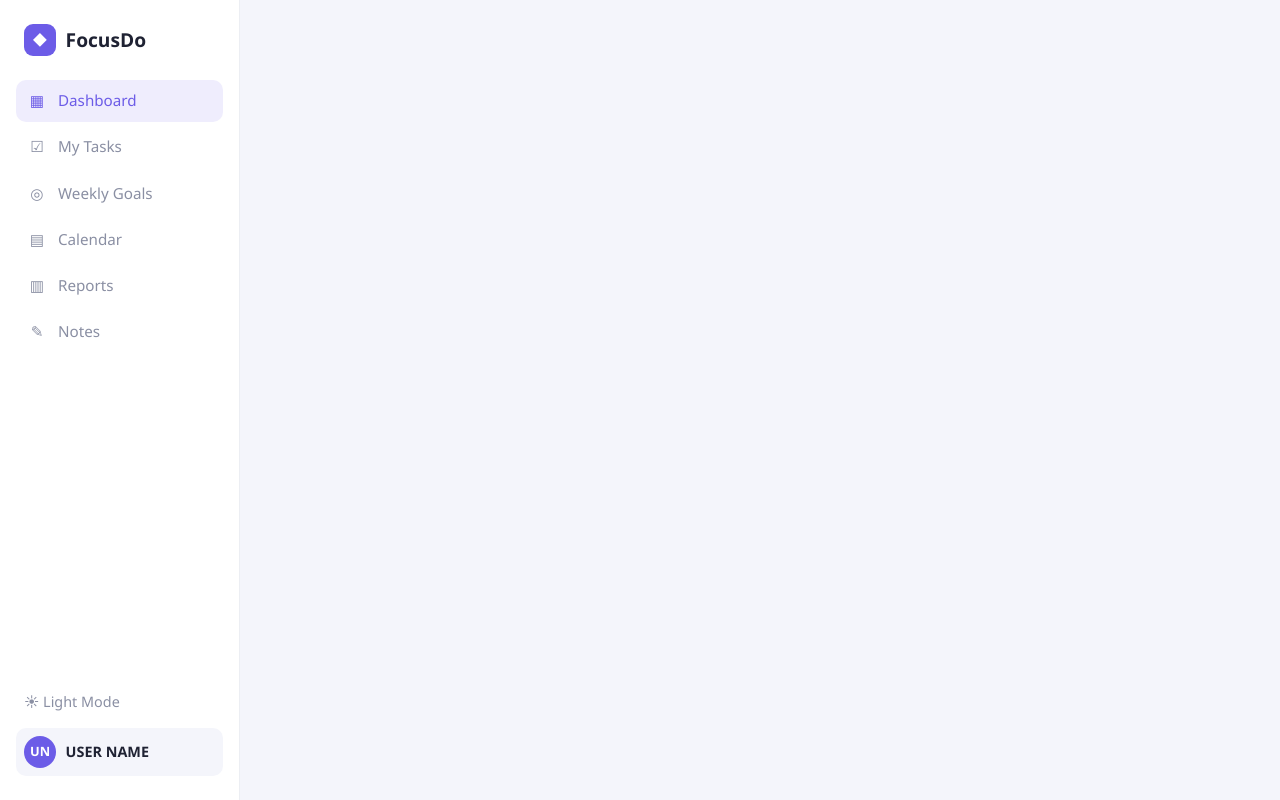
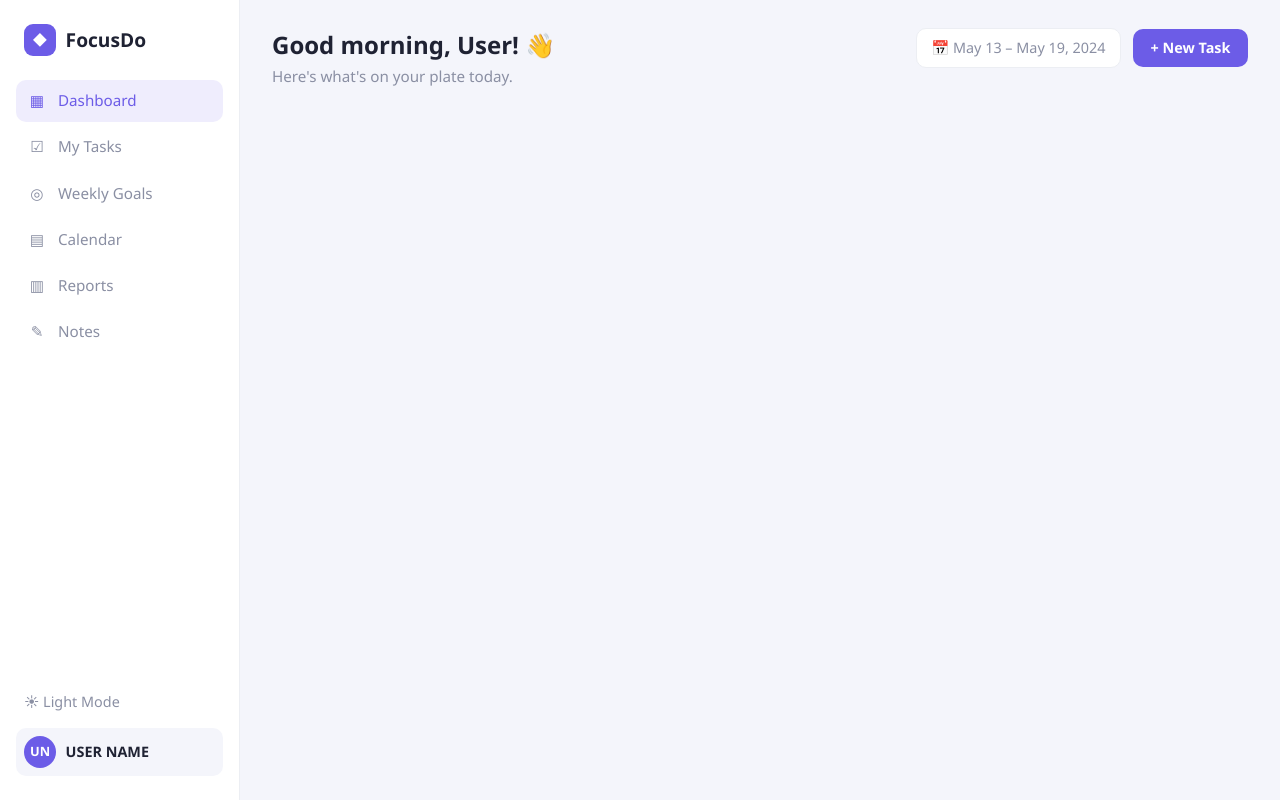
Before and after one commit to serdeljac/TaskListApp, a React (Vite) app: page / in a window 1280 px wide. Built offline with nearby package versions, Linux system fonts and the light colour scheme.

Commit message:
Topbar Created

```diff
--- a/src/App.tsx
+++ b/src/App.tsx
@@ -1,4 +1,5 @@
 import Sidebar from './components/Sidebar.tsx'
+import Topbar from './components/Topbar.tsx'
 
 //This is the parent of the entire web app.
 function App() {
@@ -6,7 +7,8 @@ function App() {
         //Use 'className' instead of 'class'
         <div className="app">
             <Sidebar />
-            <main className="app__main">
+            <main className="main">
+                <Topbar />
             </main>
         </div>
     )
--- /dev/null
+++ b/src/components/Topbar.tsx
@@ -0,0 +1,17 @@
+function Topbar() {
+  return (
+    <header className="topbar">
+      <div className="topbar__greeting">
+        <h1 className="topbar__title">Good morning, User! 👋</h1>
+        <p className="topbar__subtitle">Here's what's on your plate today.</p>
+      </div>
+
+      <div className="topbar__actions">
+        <div className="topbar__date">📅 May 13 – May 19, 2024</div>
+        <button className="btn btn--primary" type="button">+ New Task</button>
+      </div>
+    </header>
+  )
+}
+
+export default Topbar
--- a/src/styles/main.scss
+++ b/src/styles/main.scss
@@ -142,3 +142,59 @@ ul {
         font-weight: 600;
     }
 }
+
+/* ---------- topbar ---------- */
+.topbar {
+    display: flex;
+    justify-content: space-between;
+    align-items: flex-start;
+    flex-wrap: wrap;
+    gap: 1rem;
+
+    &__title {
+        font-size: 1.5rem;
+        font-weight: 700;
+    }
+
+    &__subtitle {
+        color: $text-muted;
+        font-size: 0.95rem;
+        margin-top: 0.25rem;
+    }
+
+    &__actions {
+        display: flex;
+        align-items: center;
+        gap: 0.75rem;
+    }
+
+    &__date {
+        background: $surface;
+        border: 1px solid $border;
+        border-radius: $radius-sm;
+        padding: 0.55rem 0.9rem;
+        font-size: 0.9rem;
+        color: $text-muted;
+    }
+}
+
+/* ---------- buttons ---------- */
+.btn {
+    border: none;
+    cursor: pointer;
+    border-radius: $radius-sm;
+    padding: 0.6rem 1.1rem;
+    font-size: 0.9rem;
+    font-weight: 600;
+    font-family: inherit;
+
+    &--primary {
+        background: $primary;
+        color: #fff;
+        transition: filter 0.15s ease;
+
+        &:hover {
+            filter: brightness(1.08);
+        }
+    }
+}
```
